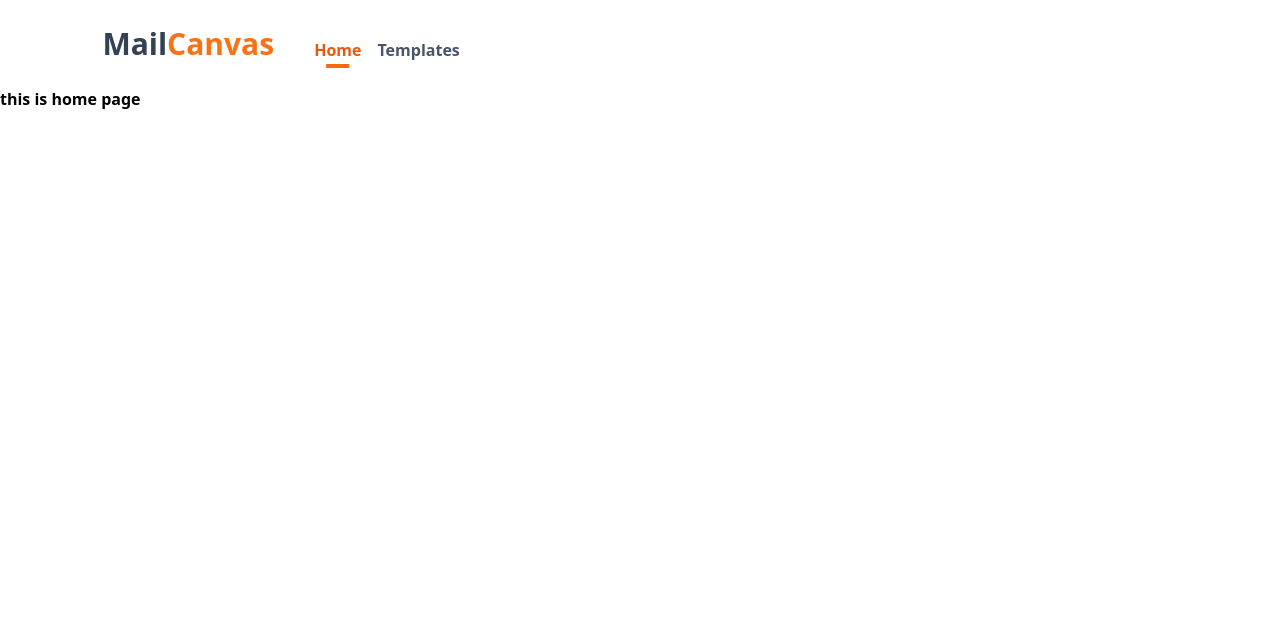
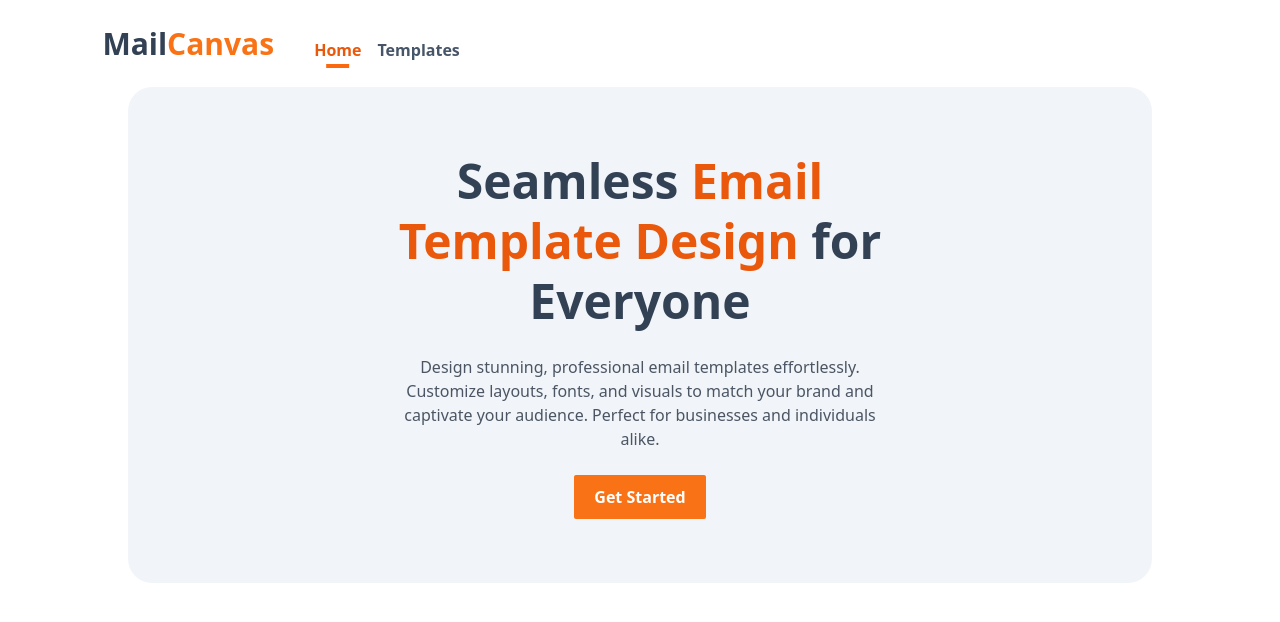
Before and after one commit to rabiulahsan/email-template-builder, a React (Vite) app in the folder email-template-client/: page / in a window 1280 px wide. Shown: the top 622 px of the page. Built offline with nearby package versions, Linux system fonts and the light colour scheme.

Commit message:
created banner section

```diff
--- /dev/null
+++ b/email-template-client/src/Pages/HomePage/Banner/Banner.jsx
@@ -0,0 +1,29 @@
+import { Link } from "react-router";
+
+const Banner = () => {
+  return (
+    <div className="bg-slate-100 py-[5%] mx-[10%] rounded-3xl">
+      <div className="w-1/2 mx-auto">
+        <p className="font-bold text-5xl text-slate-700 text-center leading-tight">
+          Seamless{" "}
+          <span className="text-orange-600">Email Template Design</span> for
+          Everyone
+        </p>
+        <p className="text-gray-600 text-center mt-6">
+          Design stunning, professional email templates effortlessly. Customize
+          layouts, fonts, and visuals to match your brand and captivate your
+          audience. Perfect for businesses and individuals alike.
+        </p>
+        <div className="flex justify-center items-center mt-6">
+          <Link to="/templates">
+            <button className="bg-orange-500 text-white font-semibold hover:bg-orange-600 px-5 py-[10px] rounded-sm">
+              Get Started
+            </button>
+          </Link>
+        </div>
+      </div>
+    </div>
+  );
+};
+
+export default Banner;
--- a/email-template-client/src/Pages/HomePage/Home/Home.jsx
+++ b/email-template-client/src/Pages/HomePage/Home/Home.jsx
@@ -1,7 +1,9 @@
+import Banner from "../Banner/Banner";
+
 const Home = () => {
   return (
     <div>
-      <p className="font-bold">this is home page</p>
+      <Banner></Banner>
     </div>
   );
 };
```
